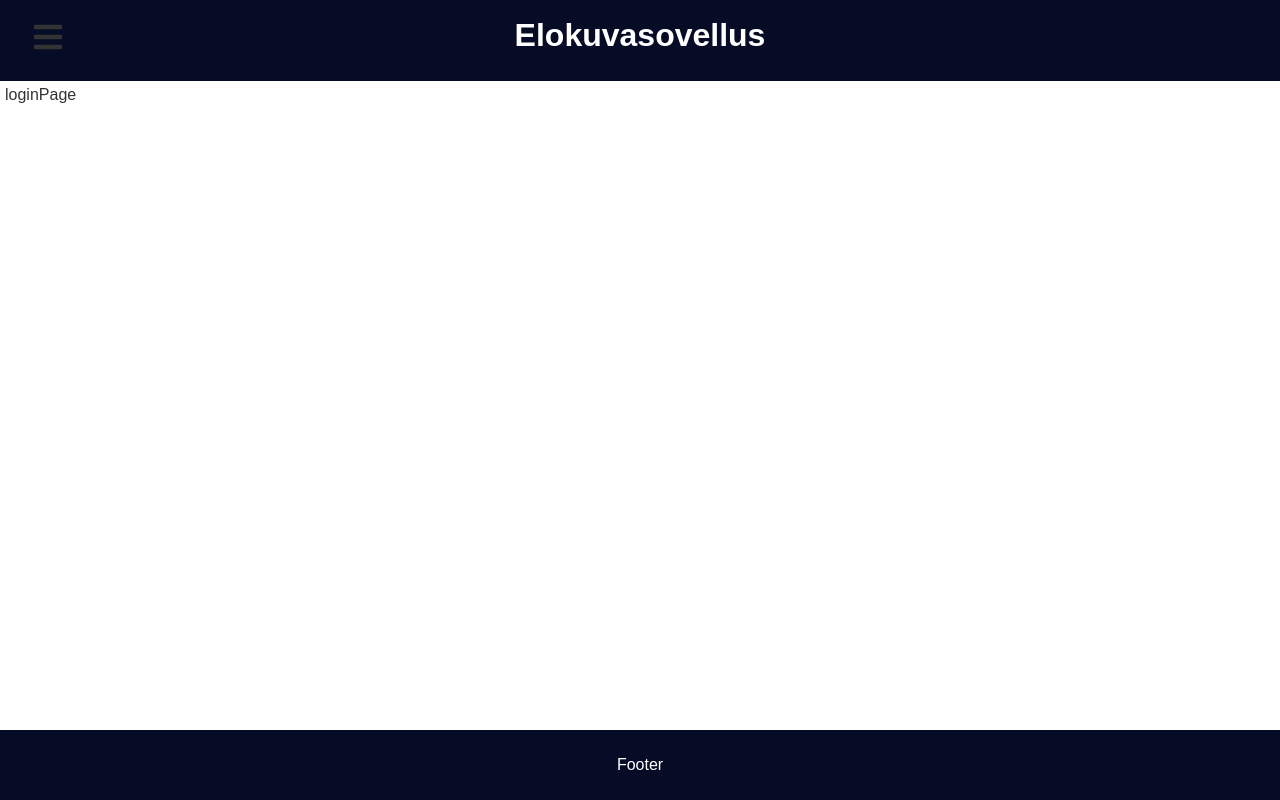
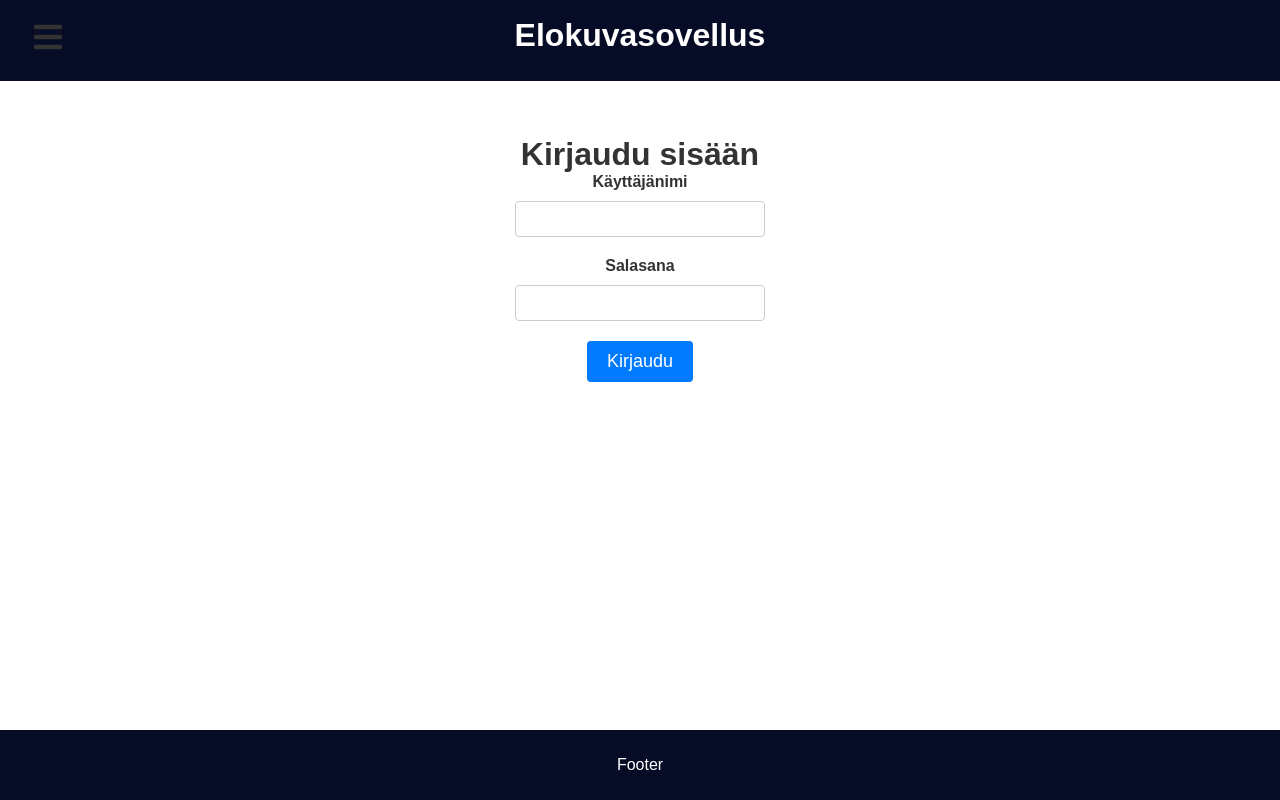
Before and after one commit to webohjeR21/Elokuvasovellus, a React (Create React App) app in the folder frontend/: page /LoginPage in a window 1280 px wide. Built offline with nearby package versions, Linux system fonts and the light colour scheme.

Commit message:
keskeneräinen login

```diff
--- a/frontend/src/pages/Login.js
+++ b/frontend/src/pages/Login.js
@@ -1,7 +1,46 @@
-import React from 'react'
+import React, { useState } from 'react'
+import Axios from 'axios'
+import './Create.css'
+import { useNavigate } from 'react-router-dom'
+
 
 export default function Login() {
+
+  const [usernameReg, setUsernameReg] = useState('')
+  const [passwordReg, setPasswordReg] = useState('')
+
+  const navigate = useNavigate()
+
+  const log = () => {
+
+    Axios.post('http://localhost:3001/login', {
+      username: usernameReg,
+      password: passwordReg,
+    }).then((response) => {
+      console.log(response)
+
+
+    })
+    .catch((error) => {
+      console.error("Virhe kirjautumisessa:", error)
+
+    })
+  }
+
+
   return (
-    <div>loginPage</div>
+    <div className='App'>
+      <div className='registration'>
+       <h1>Kirjaudu sisään</h1>
+       <label>Käyttäjänimi</label>
+       <input type="text" onChange={(e) => setUsernameReg(e.target.value)} />
+
+       <label>Salasana</label>
+       <input type="password" onChange={(e) => setPasswordReg(e.target.value)} />
+
+       <button onClick={log}>Kirjaudu</button>
+
+      </div>
+    </div>
   )
 }
```
Also changed, not shown: 1 other file (tests, documents, lock files or other folders).
